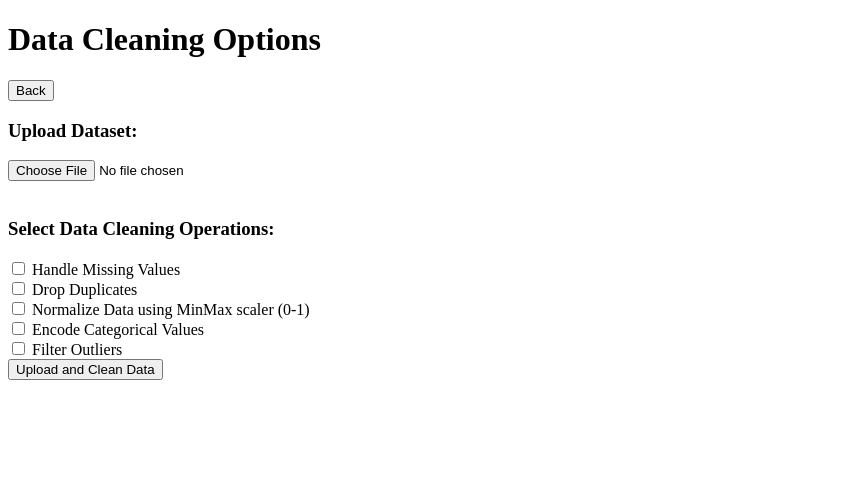
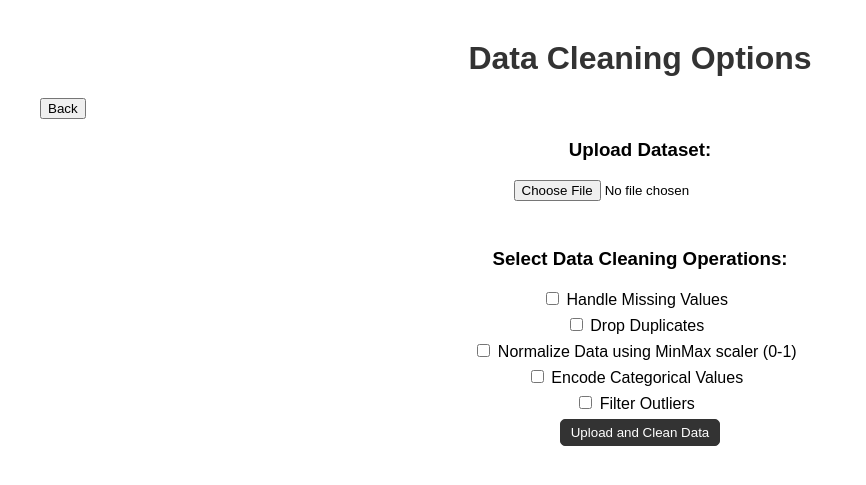
Before and after one commit to sushiselite/datavizualizer, a Flask app: page /data-cleaning in a window 1280 px wide. Shown: the top 485 px of the page, without its empty margins (0-866 px from the left). Run offline with Flask 2, Linux system fonts and the light colour scheme.

Commit message:
data_cleaning html updated

```diff
--- a/templates/data_cleaning.html
+++ b/templates/data_cleaning.html
@@ -3,6 +3,93 @@
 <head>
     <meta charset="UTF-8">
     <title>Data Cleaning</title>
+    <style>
+        body {
+            font-family: Arial, sans-serif;
+            margin: 40px;
+        }
+
+        h1 {
+            text-align: center;
+            color: #333;
+        }
+
+        ul {
+            list-style: none;
+            padding: 0;
+            text-align: center;
+            margin-top: 20px;
+        }
+
+        li {
+            display: inline-block;
+            margin-right: 10px;
+        }
+
+        a {
+            text-decoration: none;
+            color: #333;
+            padding: 5px 10px;
+            border: 1px solid #333;
+            border-radius: 5px;
+        }
+
+        a:hover {
+            background-color: #333;
+            color: #fff;
+        }
+
+        form {
+            text-align: center;
+            margin-top: 20px;
+        }
+
+        input[type="file"] {
+            margin-bottom: 10px;
+        }
+
+        label {
+            margin-right: 10px;
+        }
+
+        input[type="checkbox"] {
+            margin-bottom: 10px;
+        }
+
+        input[type="submit"] {
+            padding: 5px 10px;
+            border: 1px solid #333;
+            border-radius: 5px;
+            background-color: #333;
+            color: #fff;
+        }
+
+        input[type="submit"]:hover {
+            background-color: #666;
+        }
+
+        p#error-message {
+            text-align: center;
+            color: #ff0000;
+        }
+
+        table {
+            margin-top: 20px;
+            border-collapse: collapse;
+            width: 100%;
+        }
+
+        th, td {
+            border: 1px solid #333;
+            padding: 8px;
+            text-align: left;
+        }
+
+        th {
+            background-color: #333;
+            color: #fff;
+        }
+    </style>
 </head>
 <body>
     <h1>Data Cleaning Options</h1>
```
